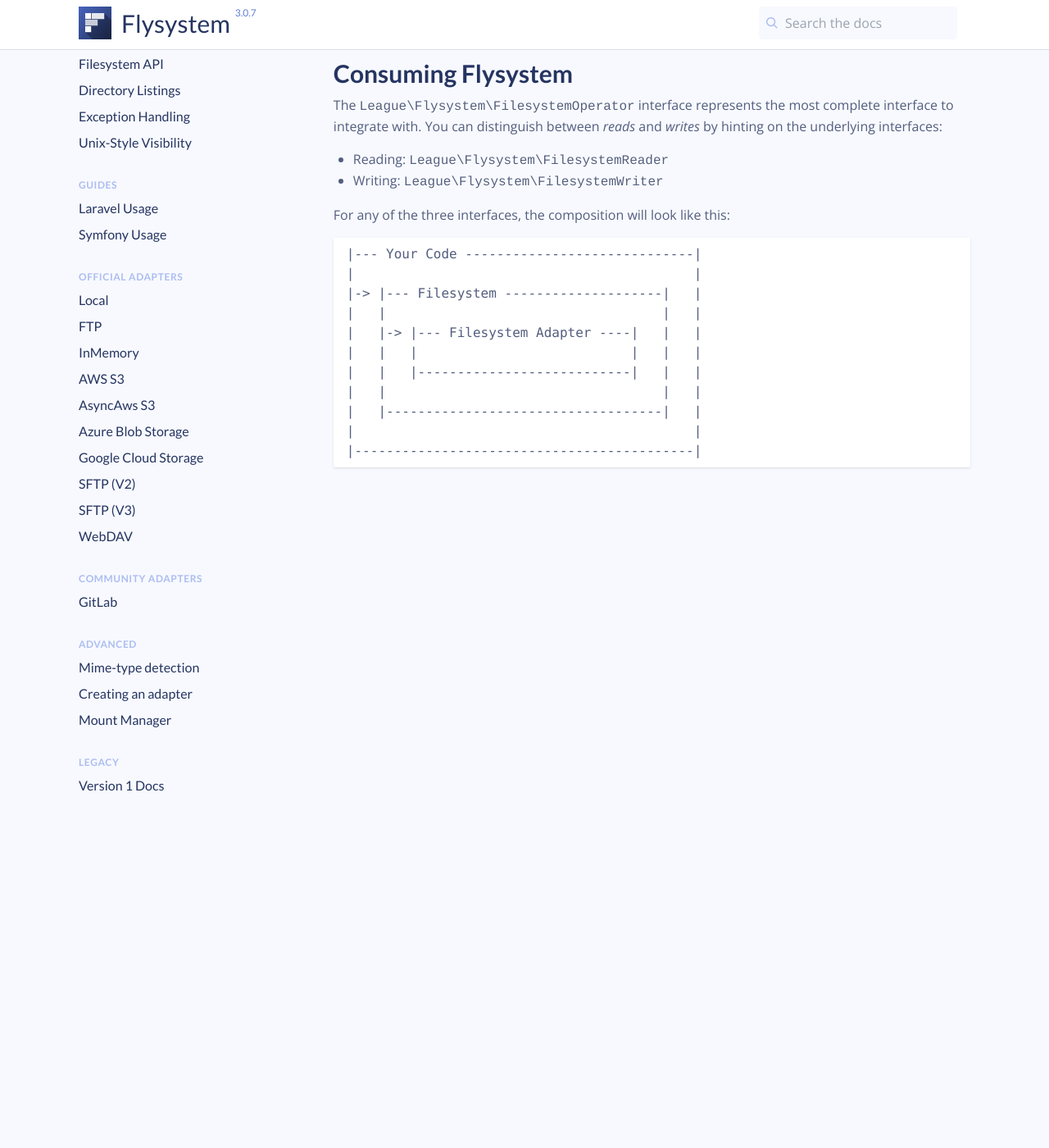
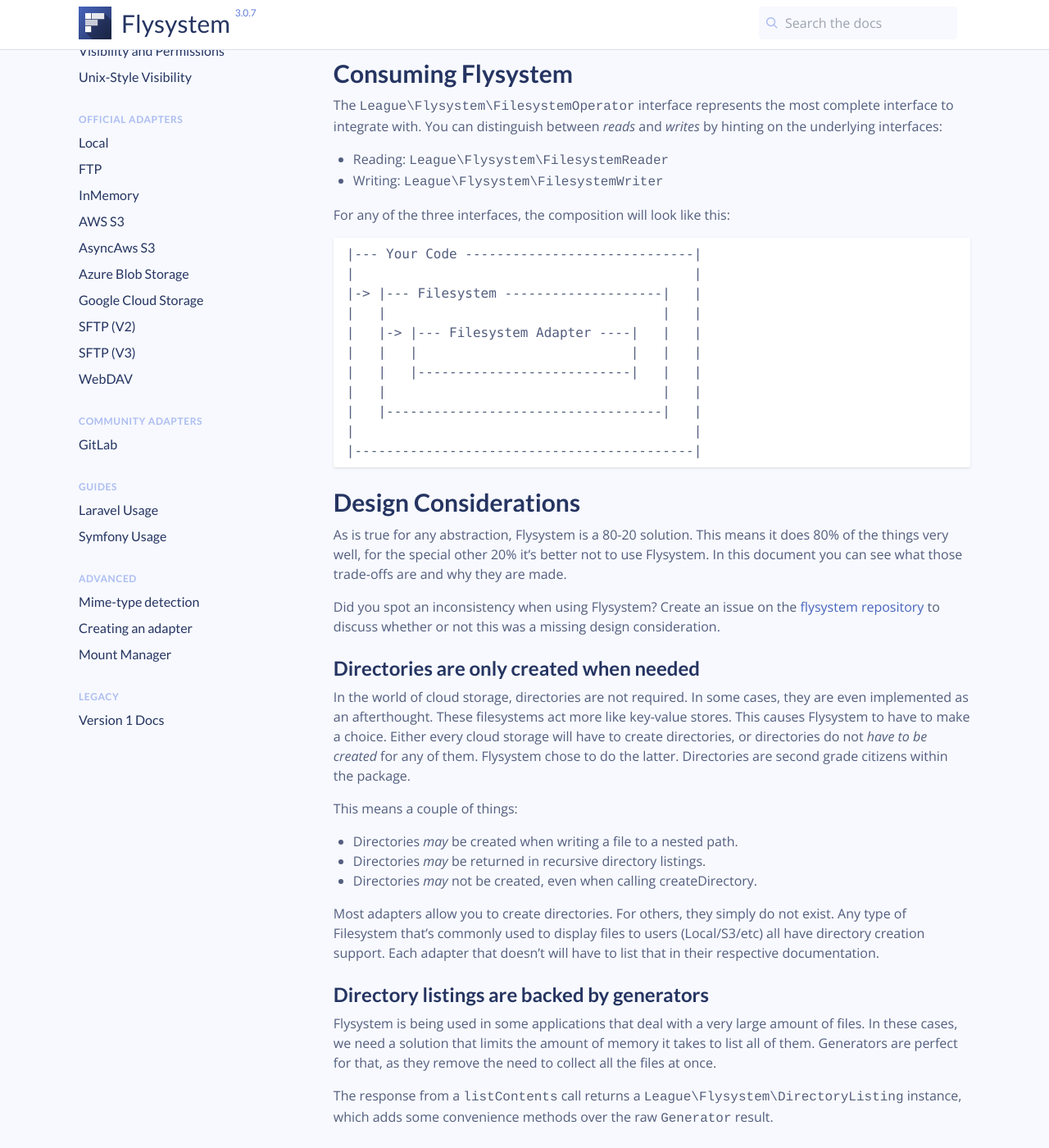
Before and after one commit to thephpleague/flysystem, a Jekyll site: the page built from docs/architecture.md, in a window 1280 px wide and 1400 px high, scrolled down 394 px. Shown: the whole window at 82% size. Built offline with Jekyll 4.4.1, drawn with Linux system fonts in a browser that asks for light colours; comment, search, counter and statistics services are not loaded; before the commit the page ends 1400 px from its top, so only the background shows below that; some of the changed text lies outside the part shown.

Commit message:
Merge architecture and design.

````diff
--- a/docs/architecture.md
+++ b/docs/architecture.md
@@ -1,8 +1,11 @@
 ---
 layout: default
-title: Architecture
+title: Architecture &amp; Design
 permalink: /docs/architecture/
-redirect_from: /v2/docs/architecture/
+redirect_from:
+    - /v2/docs/architecture/
+    - /v2/docs/design-considerations/
+    - /docs/design-considerations/
 ---
 
 ## It's all about adapting.
@@ -45,3 +48,47 @@ hinting on the underlying interfaces:
 |                                           |
 |-------------------------------------------|
 ```
+
+## Design Considerations
+
+As is true for any abstraction, Flysystem is a 80-20 solution. This
+means it does 80% of the things very well, for the special other 20%
+it's better not to use Flysystem. In this document you can see what
+those trade-offs are and why they are made.
+
+> Did you spot an inconsistency when using Flysystem? Create an issue
+> on the [flysystem repository](https://github.com/thephpleague/flysystem)
+> to discuss whether or not this was a missing design consideration.
+
+### Directories are only created when needed
+
+In the world of cloud storage, directories are not required. In some
+cases, they are even implemented as an afterthought. These filesystems
+act more like key-value stores. This causes Flysystem to have to make
+a choice. Either every cloud storage will have to create directories,
+or directories do not _have to be created_ for any of them. Flysystem
+chose to do the latter. Directories are second grade citizens within
+the package.
+
+This means a couple of things:
+
+- Directories _may_ be created when writing a file to a nested path.
+- Directories _may_ be returned in recursive directory listings.
+- Directories _may_ not be created, even when calling createDirectory.
+
+Most adapters allow you to create directories. For others, they simply
+do not exist. Any type of Filesystem that's commonly used to display
+files to users (Local/S3/etc) all have directory creation support. Each
+adapter that doesn't will have to list that in their respective
+documentation.
+
+### Directory listings are backed by generators
+
+Flysystem is being used in some applications that deal with a very large
+amount of files. In these cases, we need a solution that limits the amount
+of memory it takes to list all of them. Generators are perfect for that, as
+they remove the need to collect all the files at once.
+
+The response from a `listContents` call returns a
+`League\Flysystem\DirectoryListing` instance, which adds some convenience
+methods over the raw `Generator` result.
````
Also changed, not shown: _data/menu_v2.yml (+6 -9 lines), docs/design-considerations.md (deleted, +0 -48 lines), 1 other file.
